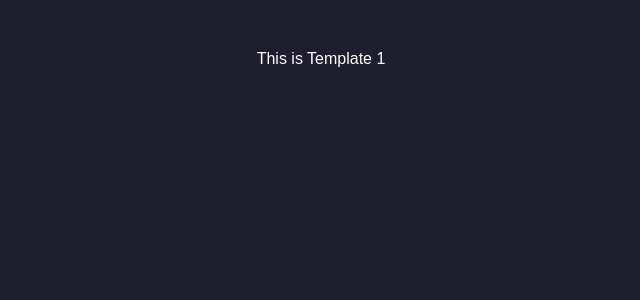
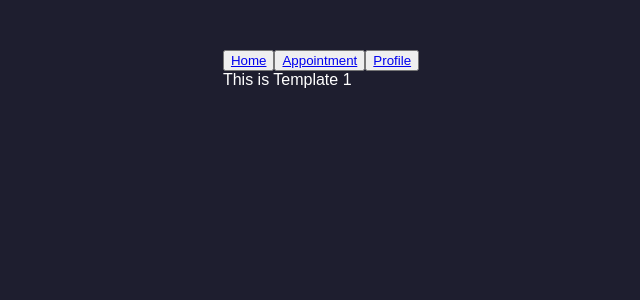
Before and after one commit to meliketelef/Nokta-Project, a React (Create React App) app: page /template1 in a window 1280 px wide. Shown: the top 300 px of the page, without its empty margins (319-959 px from the left). Built offline with nearby package versions, Linux system fonts and the light colour scheme.

Commit message:
basic navbar for only template1

```diff
--- a/src/App.js
+++ b/src/App.js
@@ -3,8 +3,8 @@ import { BrowserRouter as Router, Routes, Route, Link } from "react-router-dom";
 import Login from "./screens/Login";
 import Signup from "./screens/Signup";
 import HomePage from "./screens/HomePage";
+import logo from "./images/NoktaLogo.png";
 import "./App.css";
-import logo from "./images/NoktaLogo.png";
 
 // Import templates
 import Template1 from "./screens/templates/Template1";
--- a/src/screens/Login.js
+++ b/src/screens/Login.js
@@ -1,6 +1,5 @@
 import React, { useState } from "react";
 import { useNavigate } from "react-router-dom";
-
 const Login = () => {
   const [email, setEmail] = useState("");
   const [password, setPassword] = useState("");
--- a/src/screens/templates/Template1.js
+++ b/src/screens/templates/Template1.js
@@ -1,7 +1,26 @@
 import React from "react";
+import { Link } from "react-router-dom";
+import "../../App.css";
 
 const Template1 = () => {
-  return <div>This is Template 1</div>;
+  return (
+    <div>
+      <nav className="navbar">
+        <button className="navbar-button">
+          <Link to="/home" className="navbar-link">Home</Link>
+        </button>
+        <button className="navbar-button">
+          <Link to="/appointment" className="navbar-link">Appointment</Link>
+        </button>
+        <button className="navbar-button">
+          <Link to="/profile" className="navbar-link">Profile</Link>
+        </button>
+      </nav>
+      <div className="template-content">
+        This is Template 1
+      </div>
+    </div>
+  );
 };
 
 export default Template1;
```
Also changed, not shown: src/App.css (line endings or trailing spaces).
